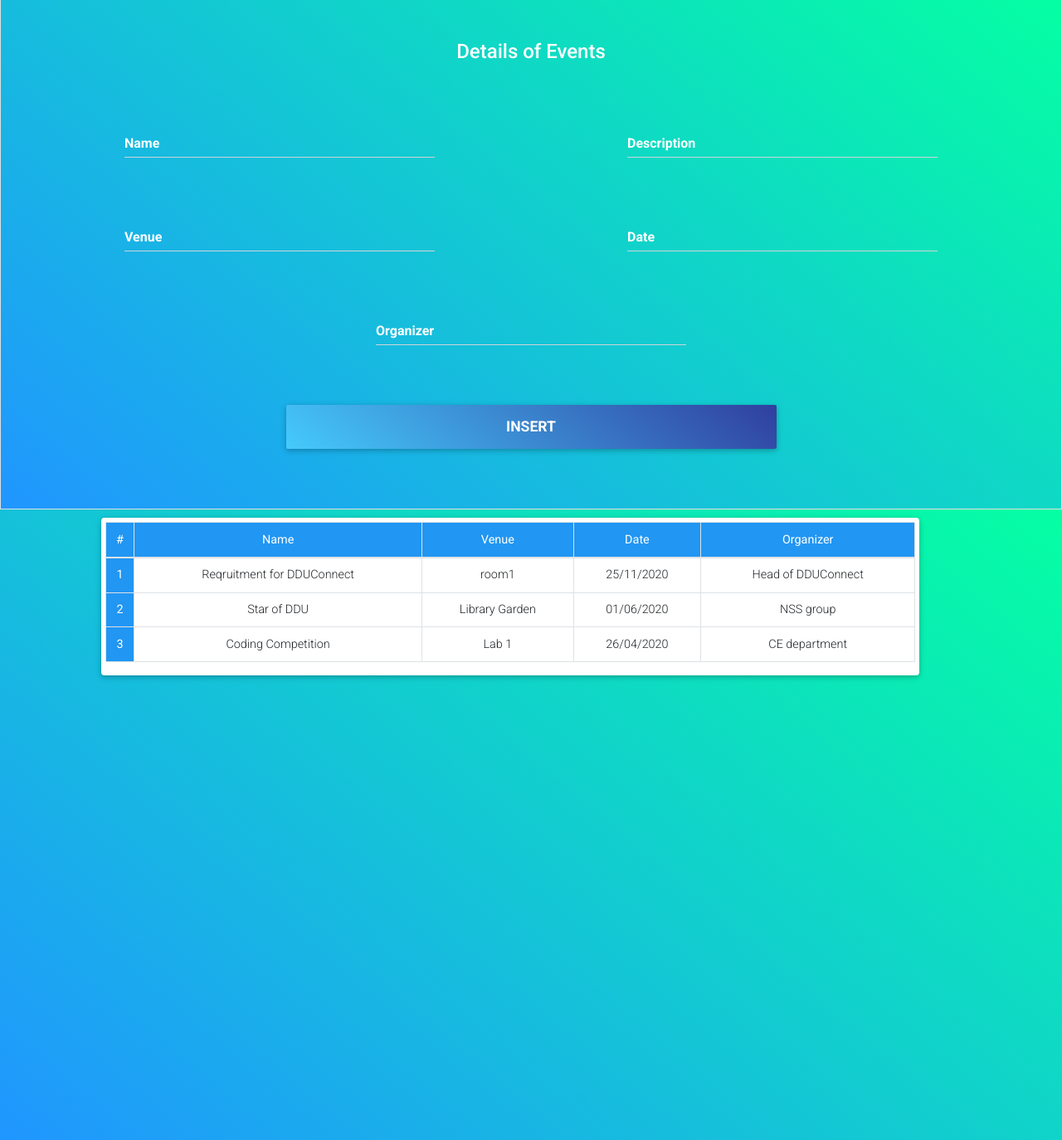
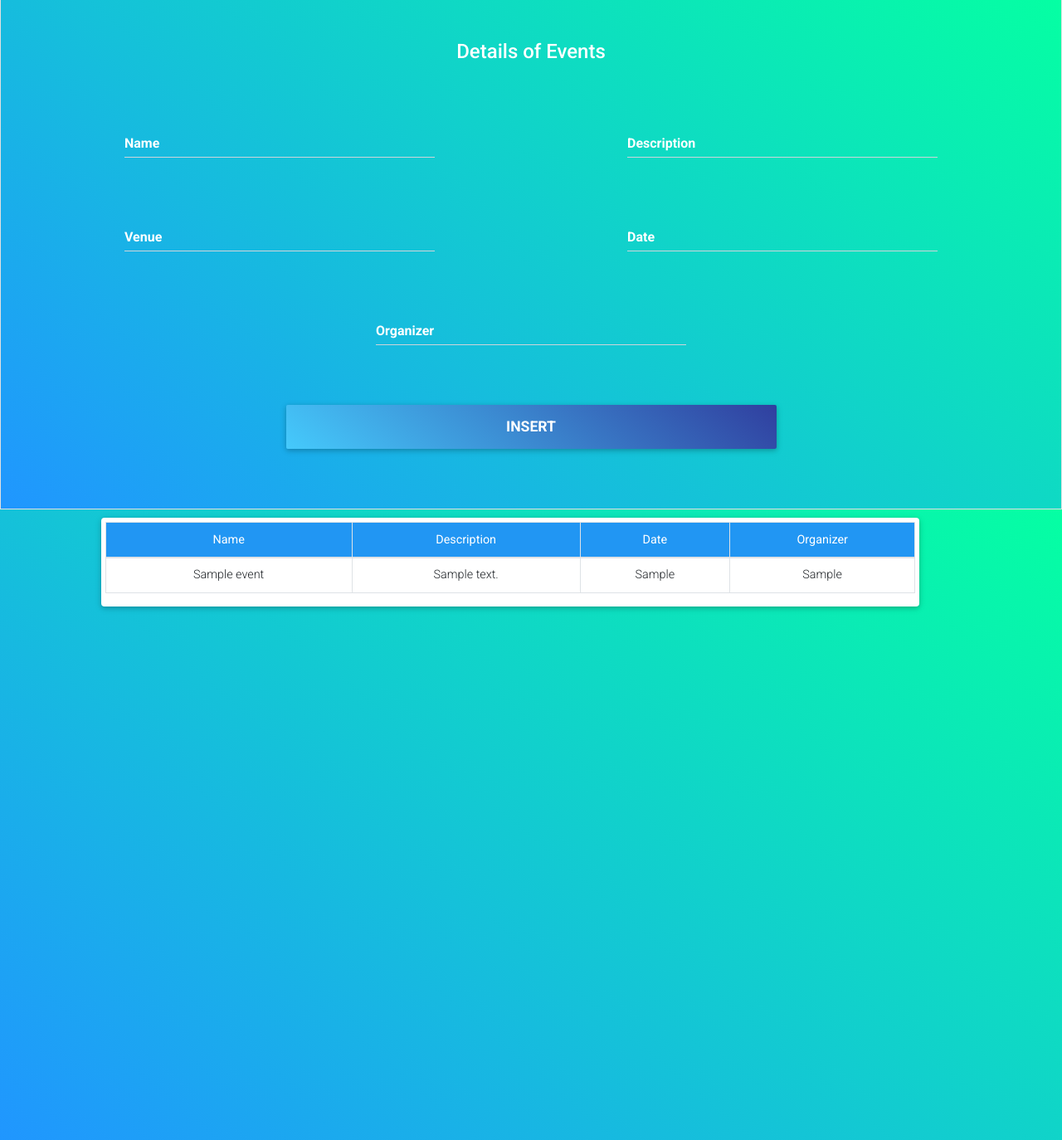
Before and after one commit to UrmiIntwala/DepartmentScheduleAndNotification, a Django app: template myProj/templates/admin.html in a window 1280 px wide, after a click on "Events". Shown: the part 41-1415 px from the top of the page at 83% size. Run offline with Django 3.2, Linux system fonts and the light colour scheme; the template is opened without the code that fills it: most values are stand-ins (such as "Sample title", 1, 10 or a date in 2020); some libraries are stand-ins or nearby versions.

Commit message:
harshit 2nd commit

```diff
--- a/myProj/templates/admin.html
+++ b/myProj/templates/admin.html
@@ -586,9 +586,8 @@
                     <!--Table head-->
                     <thead class="blue white-text">
                         <tr>
-                            <th>#</th>
                             <th>Name</th>
-                            <th>Venue</th>
+                            <th>Description</th>
                             <th>Date</th>
                             <th>Organizer</th>
                         </tr>
@@ -596,29 +595,16 @@
                     <!--Table head-->
                     <!--Table body-->
                     <tbody>
+					{%for event in infoevents%}
                         <tr>
-                            <th scope="row" class="blue white-text">1</th>
-                            <td>Reqruitment for DDUConnect</td>
-                            <td>room1</td>
-                            <td>25/11/2020</td>
-                            <td>Head of DDUConnect</td>
-                        </tr>
-                        <tr>
-                            <th scope="row" class="blue white-text">2</th>
-                            <td>Star of DDU</td>
-                            <td>Library Garden</td>
-                            <td>01/06/2020</td>
-                            <td>NSS group</td>
-                        </tr>
-                        <tr>
-                            <th scope="row" class="blue white-text">3</th>
-                            <td>Coding Competition</td>
-                            <td>Lab 1</td>
-                            <td>26/04/2020</td>
-                            <td>CE department</td>
+                            <td>{{event.event_name}}</td>
+                            <td>{{event.event_descr}}</td>
+                            <td>{{event.event_venue}}</td>
+                            <td>{{event.event_organizer}}</td>
                         </tr>
 
 
+                    {%endfor%}
                     </tbody>
                     <!--Table body-->
                 </table>
```
Also changed, not shown: myProj/views.py (+17 -0 lines).
